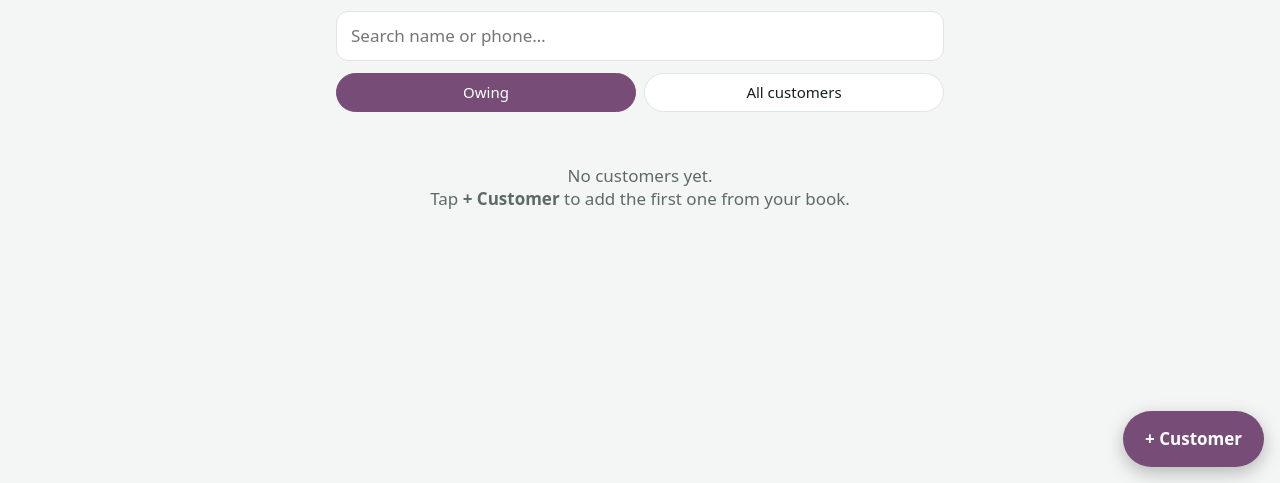
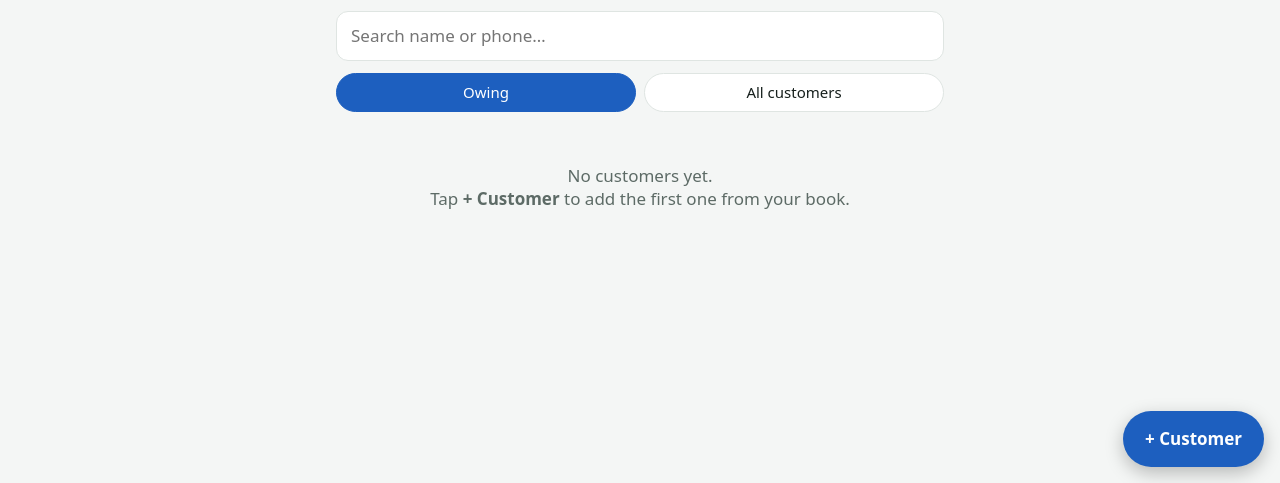
Before and after one commit to muhidinwardeere/Debt_Tracking_app, a plain HTML site: page index.html in a window 1280 px wide. Shown: the part 317-800 px from the top of the page. Drawn offline with Linux system fonts and the light colour scheme.

Commit message:
Switch brand colour to Somali blue (#1D5FBF)
Co-Authored-By: Claude Opus 5.5 <noreply@anthropic.com>
Claude-Session: https://claude.ai/code/session_01S8EPDxJru2YZeqMi8WmY8K

```diff
--- a/index.html
+++ b/index.html
@@ -3,7 +3,7 @@
 <head>
   <meta charset="utf-8">
   <meta name="viewport" content="width=device-width, initial-scale=1, viewport-fit=cut">
-  <meta name="theme-color" content="#774d78">
+  <meta name="theme-color" content="#1d5fbf">
   <meta name="description" content="Deyn Book: simple debt book for small shops. Record what customers owe and what they pay back.">
   <title>Deyn Book</title>
   <link rel="manifest" href="manifest.json">
--- a/style.css
+++ b/style.css
@@ -4,8 +4,8 @@
   --text: #17201d;
   --muted: #5d6b66;
   --line: #dfe5e2;
-  --brand: #774d78;
-  --brand-soft: #f1e8f1;
+  --brand: #1d5fbf;
+  --brand-soft: #e6effb;
   --brand-ink: #ffffff;
   --owe: #b42318;
   --owe-bg: #fdecea;
@@ -22,9 +22,9 @@
     --text: #e9efec;
     --muted: #9aa8a2;
     --line: #2a3430;
-    --brand: #8f5f90;
-    --brand-soft: #3a2a3b;
-    --brand-text: #d9b6da;
+    --brand: #2f6fd0;
+    --brand-soft: #1c2a40;
+    --brand-text: #a9c6f5;
     --owe: #ff8a7a;
     --owe-bg: #3a1d1a;
     --paid: #5fd49a;
--- a/sw.js
+++ b/sw.js
@@ -1,5 +1,5 @@
 // Offline support: the app keeps working with no internet.
-var CACHE = 'deynbook-v3';
+var CACHE = 'deynbook-v4';
 var FILES = ['./', 'index.html', 'style.css', 'app.js', 'i18n.js', 'manifest.json', 'icon.svg', 'icon-192.png', 'icon-512.png'];
 
 self.addEventListener('install', function (e) {
```
Also changed, not shown: icon-192.png, icon-512.png, icon.svg, manifest.json.
